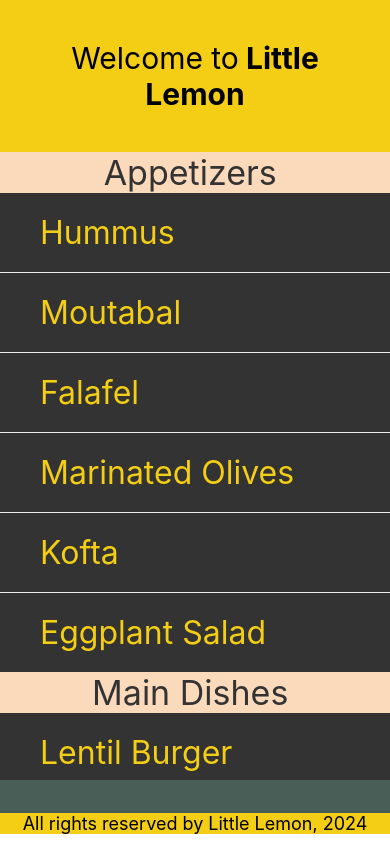
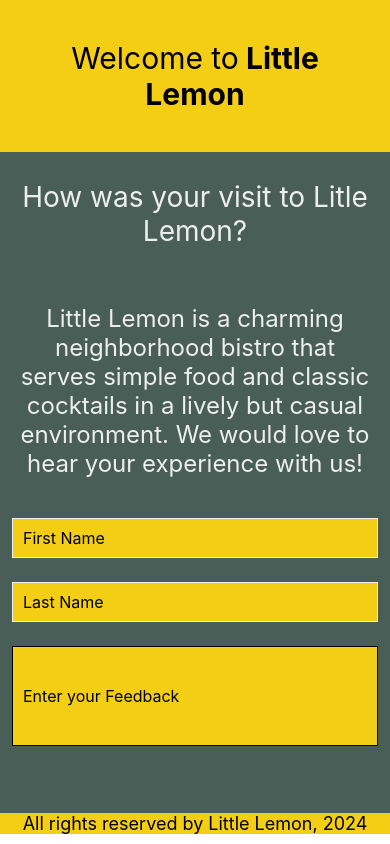
Before and after one commit to SionaDcosta/ReactNativeSandbox, a React Native app in the folder little_lemon/: screen / in a window 390 px wide. Built offline with nearby package versions, Linux system fonts and the light colour scheme.

Commit message:
TextInput component added for Feedback Form.

```diff
--- a/little_lemon/App.js
+++ b/little_lemon/App.js
@@ -6,6 +6,8 @@
 import MenuItems from './components/MenuItems';
 import MenuItems_FlatList from './components/MenuItems_FlatList';
 import MenuItems_SectionList from './components/MenuItems_SectionList';
+import TextInputForm from './components/TextInputForm';
+
 export default function App() {
   return (
     <>
@@ -13,7 +15,8 @@
       <LittleLemonHeader />
       {/* <MenuItems /> */}
       {/* <MenuItems_FlatList/> */}
-      <MenuItems_SectionList/>
+      {/* <MenuItems_SectionList/> */}
+      <TextInputForm/>
     </View>
     <View>
       <LittleLemonFooter/>
--- /dev/null
+++ b/little_lemon/components/TextInputForm.js
@@ -0,0 +1,81 @@
+import React, { useState } from "react";
+import { ScrollView,StyleSheet,Text,TextInput } from "react-native";
+
+const TextInputForm=()=>{
+    const [firstName, onChangeFirstName] =useState('');
+    const [lastName, onChangeLastName] =useState('');
+    const [message, onChangeMessage] =useState('');
+
+    return(
+        <ScrollView style={styles.container}>
+            <Text style={styles.headingSection}>
+                How was your visit to Litle Lemon?
+            </Text>
+            <Text style={styles.infoSection}>
+            Little Lemon is a charming neighborhood bistro that serves simple food
+        and classic cocktails in a lively but casual environment. We would love
+        to hear your experience with us!
+            </Text>
+            <TextInput
+                style={styles.input}
+                value={firstName}
+                onChangeText={onChangeFirstName}
+                placeholder={'First Name'}
+            />
+            <TextInput
+                style={styles.input}
+                value={lastName}
+                onChangeText={onChangeLastName}
+                placeholder={'Last Name'}
+            />
+            <TextInput
+                style={styles.messageInput}
+                value={message}
+                onChangeText={onChangeMessage}
+                placeholder={'Enter your Feedback'}
+            />
+        </ScrollView>
+    );
+};
+
+const styles = StyleSheet.create({
+    container: {
+            flex: 1,
+          },
+        input: {
+                height: 40,
+                margin: 12,
+                borderWidth: 1,
+                padding: 10,
+                fontSize: 16,
+                borderColor: '#EDEFEE',
+                backgroundColor: '#F4CE14',
+              },
+            messageInput: {
+                    height: 100,
+                    margin: 12,
+                    borderWidth: 1,
+                    padding: 10,
+                    fontSize: 16,
+                    backgroundColor: '#F4CE14',
+            },
+            infoSection: {
+                    fontSize: 24,
+                    padding: 20,
+                    marginVertical: 8,
+                    color: '#EDEFEE',
+                    textAlign: 'center',
+                    backgroundColor: '#495E57',
+                  },
+                headingSection: {
+                        fontSize: 28,
+                        padding: 20,
+                        marginVertical: 8,
+                        color: '#EDEFEE',
+                        textAlign: 'center',
+                        backgroundColor: '#495E57',
+                      },
+
+});
+
+export default TextInputForm;
```
